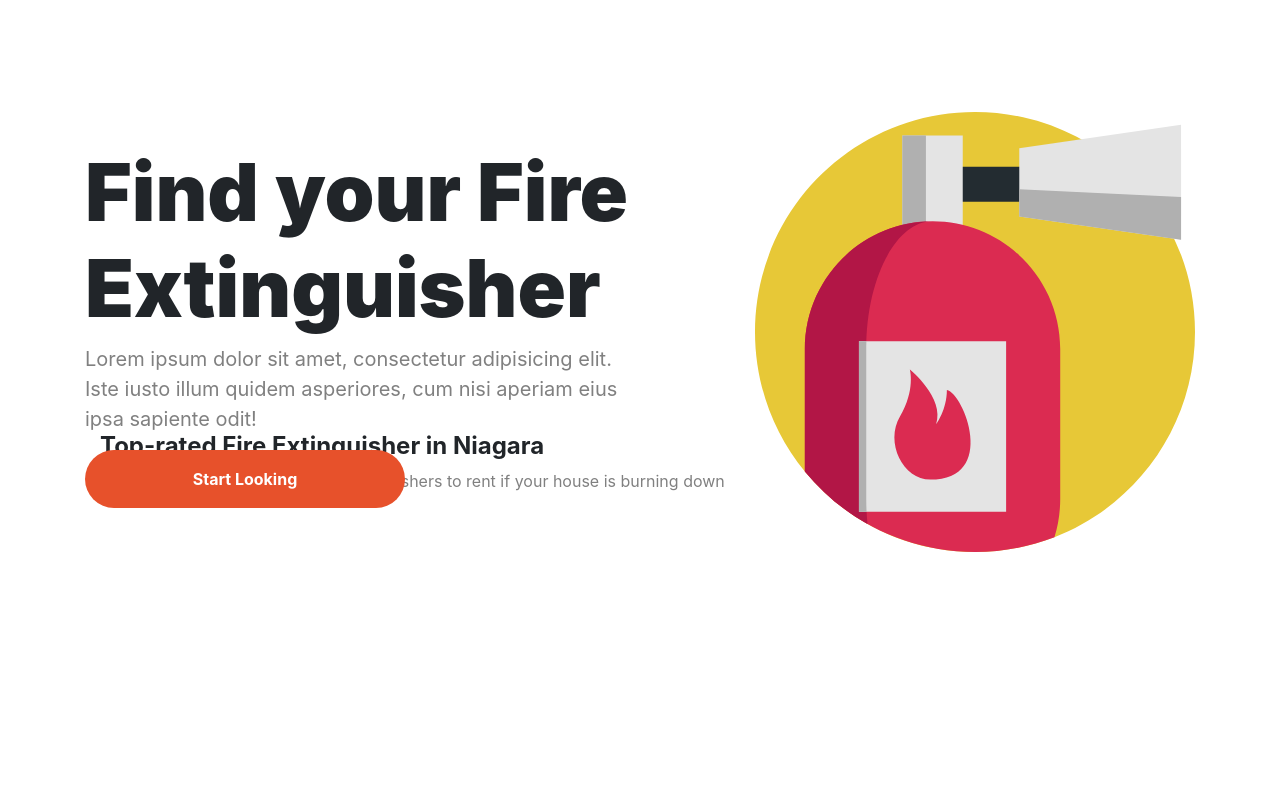
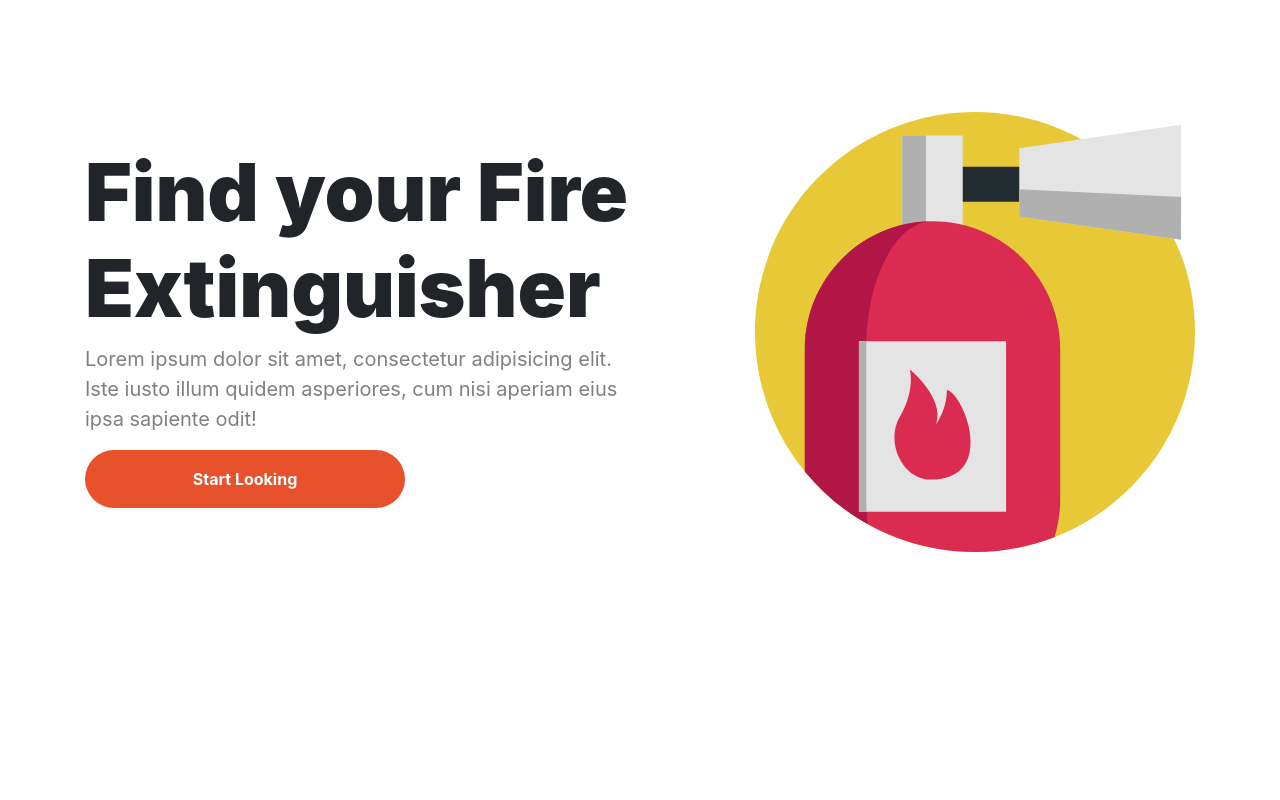
Before and after one commit to imotD/nuxtjs-basic, a Nuxt app: page / in a window 1280 px wide. Shown: the top 800 px of the page. Built offline with nearby package versions, Linux system fonts and the light colour scheme.

Commit message:
add comp largecarddisplay

```diff
--- /dev/null
+++ b/assets/data.js
@@ -0,0 +1,60 @@
+export const largeCardSections = [
+  {
+    id: 1,
+    title: "Top-rated Fire Extinguisher in Niagara",
+    snippet:
+      "User say these are the best fire extinguishers to rent if your house is burning down.",
+    cards: [
+      {
+        id: 19,
+        title: "Toronto's Portable 2L Fire Extinguisher",
+        snippet:
+          "This fire extinguisher saved homes from completely burning down. People that used it only had 98% of their homes burned down.",
+        image: "fe1.jpg"
+      },
+      {
+        id: 20,
+        title: "Empty Super Red Fire Extinguisher",
+        snippet:
+          "This is one of the most red fire extinguishers you will ever see. Super clean. It's pretty much useless otherwise.",
+        image: "fe2.jpg"
+      },
+      {
+        id: 21,
+        title: "Fire Extinguisher, Perfect for Pools",
+        snippet:
+          "If you ever find that your pool is on fire then this is the fire extinguisher for you. It has a 100% success rate.",
+        image: "fe3.jpg"
+      }
+    ]
+  },
+  {
+    id: 2,
+    title: "Luxury Fire Extinguisher",
+    snippet:
+      "Take down that fire lavishly and in style with our luxury extinguishers.",
+    cards: [
+      {
+        id: 22,
+        title: "Vintage 1864 Fire Extinguisher",
+        snippet:
+          "This is hands down the worst fire extinguisher you can use in a crisis. The radiation will kill you if the fire doesn't",
+        image: "fe4.png"
+      },
+      {
+        id: 23,
+        title: "Pure Silver & Gold Fire Extinguisher",
+        snippet:
+          "This one is made out of 50k worth of pure silver and white gold. The metal choice was a poor for functionality, but was great for style!",
+        image: "fe5.png"
+      },
+      {
+        id: 24,
+        title: "Two in One Fire Extinguisher",
+        snippet:
+          "This is the first ever two in one fire extinguisher. Good if both you and your friend's houses are burining down",
+        image: "fe6.jpg"
+      }
+    ]
+  }
+];
--- a/components/Hero.vue
+++ b/components/Hero.vue
@@ -17,14 +17,12 @@
 </template>
 
 <script>
-export default {
-
-}
+export default {};
 </script>
 
 <style scoped>
 .Hero {
-  height: 50vh;
+  height: 100vh;
   position: relative;
   display: flex;
   padding: 5rem 0;
--- a/components/LargeCardDisplay.vue
+++ b/components/LargeCardDisplay.vue
@@ -1,22 +1,19 @@
 <template>
   <div class="container">
-    <h4 class="header">
-      Top-rated Fire Extinguisher in Niagara
-    </h4>
+    <h4 class="header">{{ cardSection.title }}</h4>
     <p class="snippet">
-      User say these are the best fire extinguishers to rent if your house is
-      burning down
+      {{ cardSection.snippet }}
     </p>
-    <div class="cards-container">
-
-    </div>
+    <div class="cards-container"></div>
   </div>
 </template>
 
 <script>
 export default {
-
-}
+  props: {
+    cardSection: String,
+  },
+};
 </script>
 
 <style scoped>
--- a/pages/index.vue
+++ b/pages/index.vue
@@ -1,12 +1,22 @@
 <template>
   <div class="container">
     <Hero />
-    <LargeCardDisplay />
+    <LargeCardDisplay
+      v-for="cardInfo in largeCardInfo"
+      :key="cardInfo.id"
+      :cardSection="cardInfo"
+    />
   </div>
 </template>
 
 <script>
+import { largeCardSections } from "@/assets/data.js";
 export default {
-  name: 'IndexPage'
-}
+  name: "IndexPage",
+  data() {
+    return {
+      largeCardInfo: largeCardSections,
+    };
+  },
+};
 </script>
```
